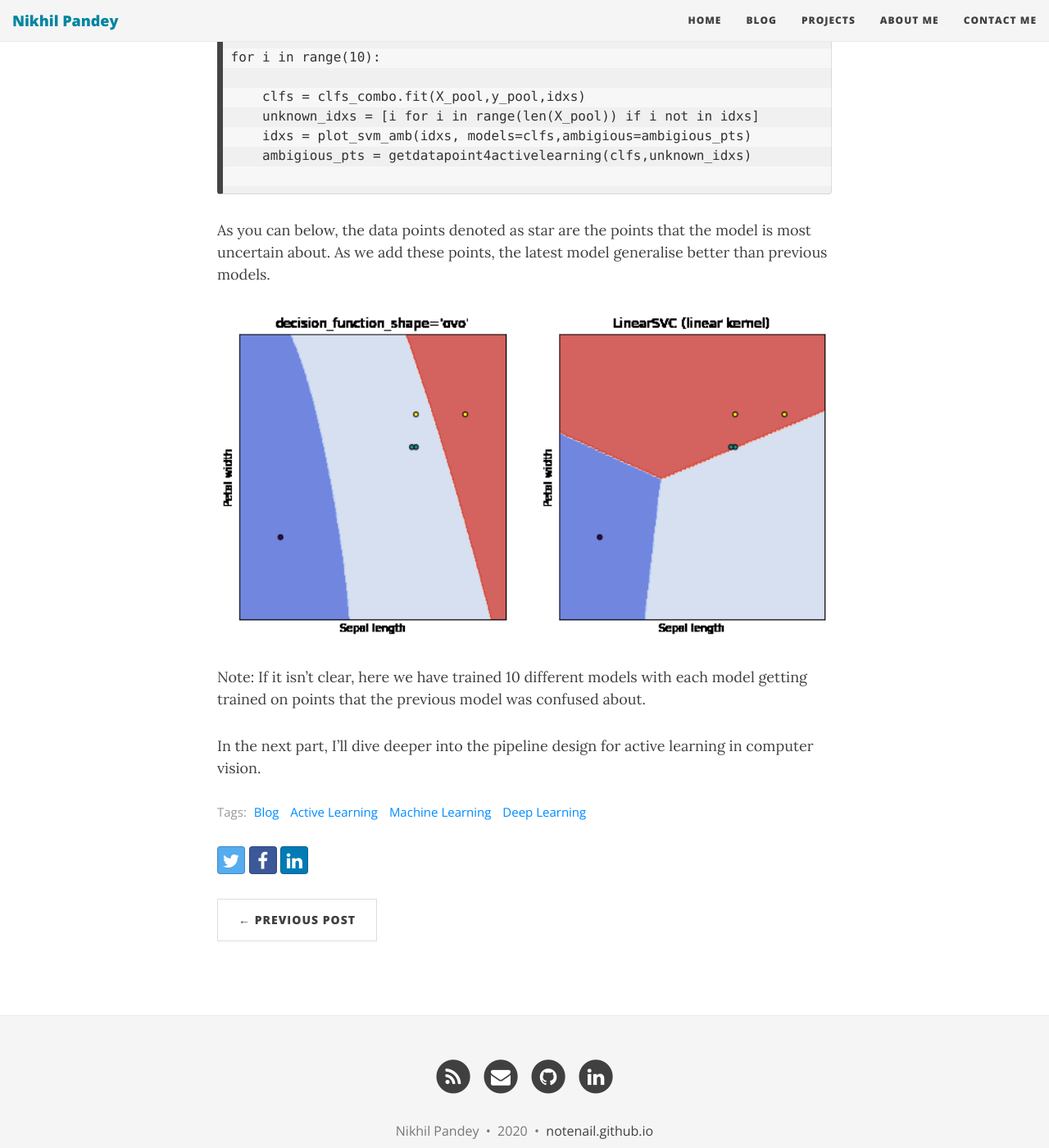
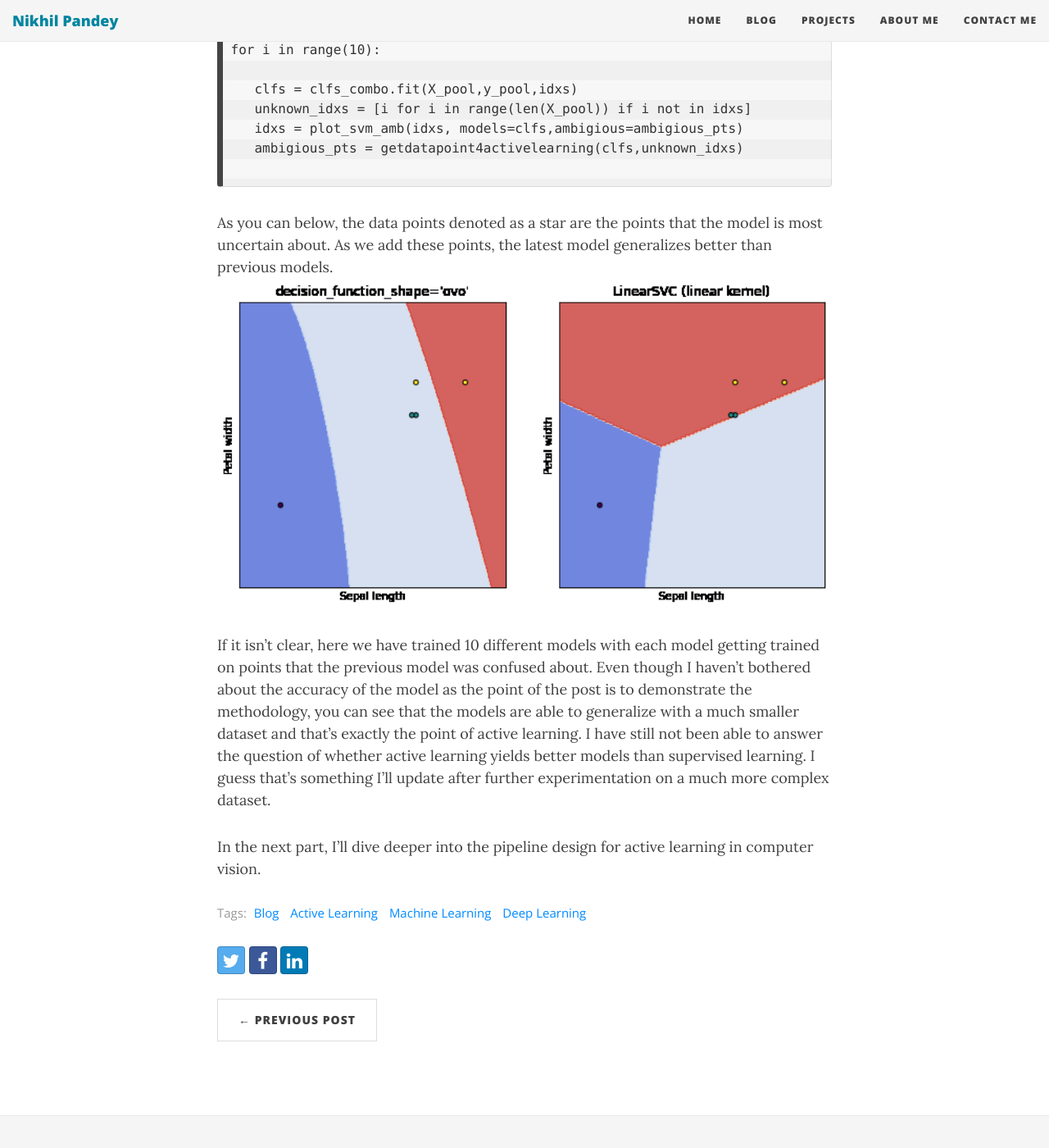
Before and after one commit to notenail/notenail.github.io, a Jekyll site: the page built from _posts/2020-08-20-activelearning.md, in a window 1280 px wide and 1400 px high, scrolled down 3006 px. Shown: the whole window at 82% size. Built offline with Jekyll 4.4.1, drawn with Linux system fonts in a browser that asks for light colours; nearby versions of some CDN libraries; some of the changed text lies outside the part shown.

Commit message:
active learning

````diff
--- a/_posts/2020-08-20-activelearning.md
+++ b/_posts/2020-08-20-activelearning.md
@@ -15,10 +15,9 @@ Supervised learning is great. You provide data and labels and the model will be
 Active learning is a machine learning technique in which the models can interactively query a user (usually referred to as an oracle) to label new data points. To be clear, active learning does in fact require labeled data. The difference between active learning and supervised learning is that the data requirements comparatively tends to be a fraction of the later. Active learning falls in the category of semi-supervised learning.
 
 # Dataset
-We are going to use Iris dataset which has 3 values as target that depends on 4 variables. Now, for the sake of easy visualization, I am only going to use 2 variables to train SVM classifiers. We are going to train on two different type of SVM kernels.
+We are going to use the Iris dataset which has 3 values as the target variable that depends on 4 independent variables. Now, for the sake of easy visualization, I am only going to use 2 variables to train SVM classifiers. We are going to train on two different types of SVM kernels.
 
 
-### Dataset preprocessing
 ```
 
 f1, f2, target = 'petal_length','petal_width', 'species'
@@ -44,7 +43,7 @@ The fitting of the models is shown below.<img src="{{ site.url }}/img/projects/a
 
 ## Active learning
 
-Break out a small part of dataset as pool. We will be training on pool which is a much smaller subset of the main dataset.
+Break out a small part of the dataset as the pool. We will be training on the pool which is a much smaller subset of the main dataset.
 ```
 from sklearn.model_selection import train_test_split
 X_pool, X_test, y_pool, y_test = train_test_split(X, Y, test_size=0.6, random_state=6)
@@ -52,23 +51,23 @@ X_pool, X_test, y_pool, y_test = train_test_split(X, Y, test_size=0.6, random_st
 ```
 ### The Oracle
 
-The job of oracle is to label the data points that the model is most uncertain on. Since we are using svm classifiers, we can use sklearn's ```decision_function``` in order to get uncertainity on data points.
+The job of the oracle is to label the data points that the model is most uncertain on. Since we are using SVM classifiers, we can use sklearn's ```decision_function``` in order to get uncertainty on data points.
 
 ```
 def getdatapoint4activelearning(clf,pts):
-    idxs = []
-    for clf in clfs:
-        decisions = (np.abs(list(clf.decision_function((X_pool.reset_index(drop=True))[min(pts):max(pts)]))))
-        idx = np.argmin(np.array(decisions),axis=0)
-        idxs.append(idx)
-    return idxs
+   idxs = []
+   for clf in clfs:
+       decisions = (np.abs(list(clf.decision_function((X_pool.reset_index(drop=True))[min(pts):max(pts)]))))
+       idx = np.argmin(np.array(decisions),axis=0)
+       idxs.append(idx)
+   return idxs
 ```
 
 Now we are going to repeat the following steps:
- - Train svm on 10 random points from pool.
- - Find the most uncertain points from the remaining points in pool.
- - Add it to training sample (optional: you can add a few more data points along with the uncertain points)
- - Repeat
+- Train SVMs on the subset of random points from the pool.
+- Find the most uncertain points from the remaining points in the pool.
+- Add it to training sample (optional: you can add a few more data points along with the uncertain points)
+- Repeat
 
 ```
 import random
@@ -80,20 +79,16 @@ clfs_combo = models()
 
 for i in range(10):
 
-    clfs = clfs_combo.fit(X_pool,y_pool,idxs)
-    unknown_idxs = [i for i in range(len(X_pool)) if i not in idxs]
-    idxs = plot_svm_amb(idxs, models=clfs,ambigious=ambigious_pts)
-    ambigious_pts = getdatapoint4activelearning(clfs,unknown_idxs)
+   clfs = clfs_combo.fit(X_pool,y_pool,idxs)
+   unknown_idxs = [i for i in range(len(X_pool)) if i not in idxs]
+   idxs = plot_svm_amb(idxs, models=clfs,ambigious=ambigious_pts)
+   ambigious_pts = getdatapoint4activelearning(clfs,unknown_idxs)
 
 ```
 
-As you can below, the data points denoted as star are the points that the model is most uncertain about. As we add these points, the latest model generalise better than previous models.
+As you can below, the data points denoted as a star are the points that the model is most uncertain about. As we add these points, the latest model generalizes better than previous models.<img src="{{ site.url }}/img/projects/active-lr/active_learning_svm.gif" width="100%">
 
 
-
-<img src="{{ site.url }}/img/projects/active-lr/active_learning_svm.gif" width="100%">
-
-
-Note: If it isn't clear, here we have trained 10 different models with each model getting trained on points that the previous model was confused about.
+If it isn't clear, here we have trained 10 different models with each model getting trained on points that the previous model was confused about. Even though I haven't bothered about the accuracy of the model as the point of the post is to demonstrate the methodology, you can see that the models are able to generalize with a much smaller dataset and that's exactly the point of active learning. I have still not been able to answer the question of whether active learning yields better models than supervised learning. I guess that's something I'll update after further experimentation on a much more complex dataset.
 
 In the next part, I'll dive deeper into the pipeline design for active learning in computer vision.
````
